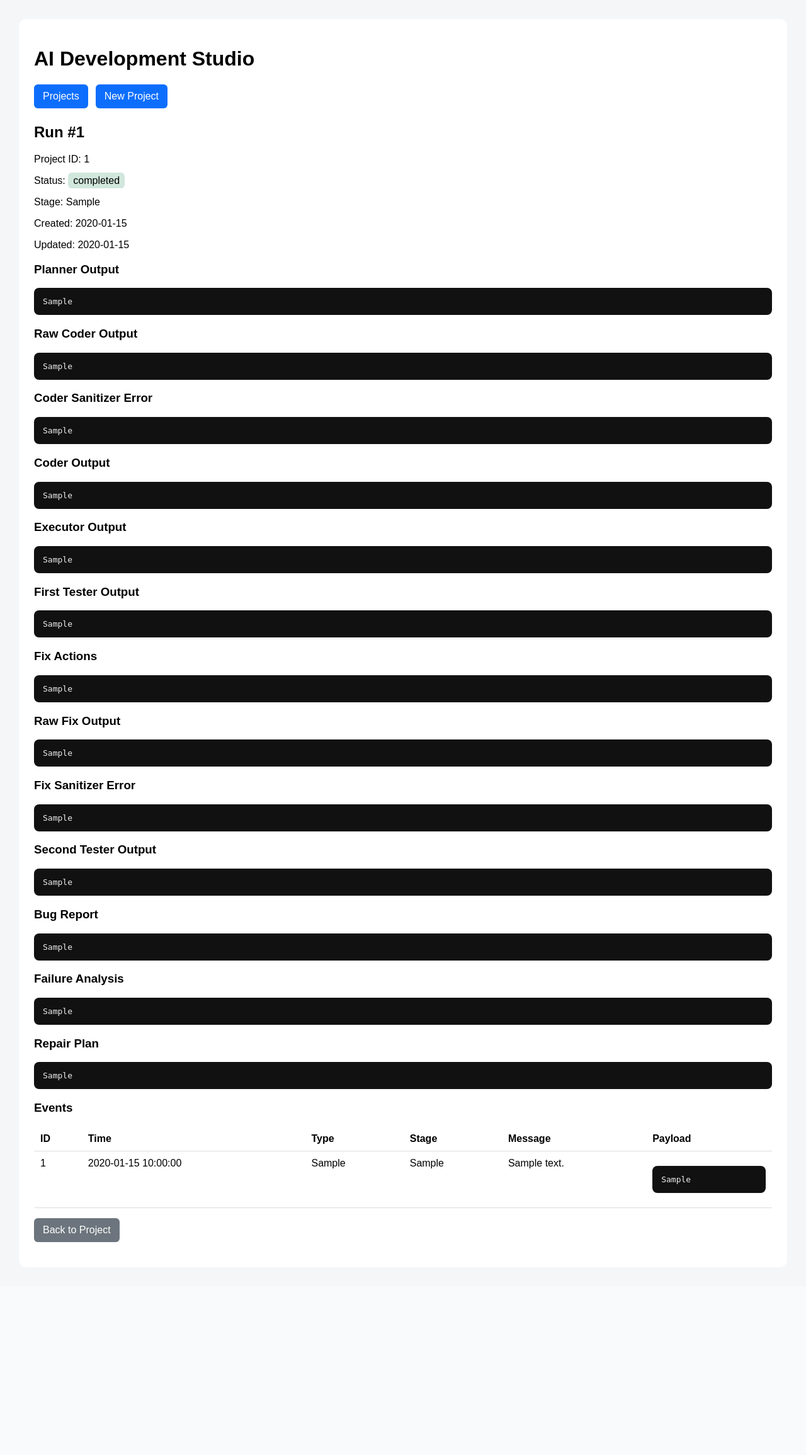
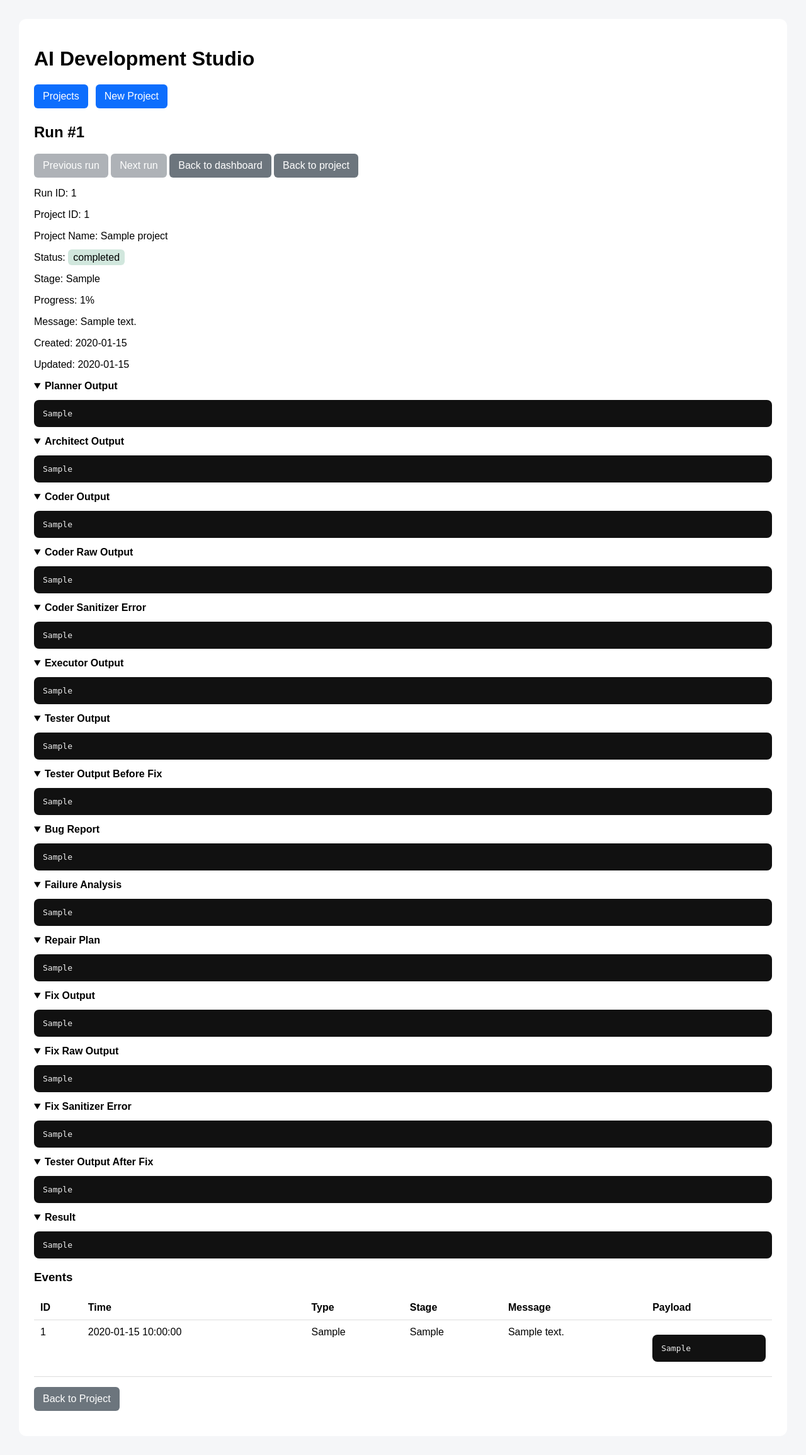
Before and after one commit to powern/ai_orchestrator, a Flask app: page /runs/1 in a window 1280 px wide. Shown: the whole page at 63% size. Before the commit the page ends 1972 px from the top, so only its background shows below. Run offline with Flask 3, Linux system fonts and the light colour scheme; tables that the repository leaves empty hold one stand-in row (values such as "Sample post").

Commit message:
P2.1-fix-retry-runtime-ui

```diff
--- a/studio/app.py
+++ b/studio/app.py
@@ -12,7 +12,13 @@ from studio.services.project_service import (
     get_project_summary,
     list_project_summaries,
 )
-from studio.services.run_service import create_run_if_not_active, get_run, list_runs_for_project
+from studio.services.run_service import (
+    create_run_if_not_active,
+    get_next_run,
+    get_previous_run,
+    get_run,
+    list_runs_for_project,
+)
 from studio.services.runtime_service import get_project_runtime
 
 app = Flask(__name__)
@@ -107,8 +113,20 @@ def run_detail(run_id):
     if run is None:
         abort(404)
 
+    project = get_project(run["project_id"])
+    runtime = get_project_runtime(run["project_id"])
+    previous_run = get_previous_run(run_id)
+    next_run = get_next_run(run_id)
     events = list_events(run_id)
-    return render_template("run_detail.html", run=run, events=events)
+    return render_template(
+        "run_detail.html",
+        run=run,
+        project=project,
+        runtime=runtime,
+        previous_run=previous_run,
+        next_run=next_run,
+        events=events,
+    )
 
 
 @app.get("/api/projects")
@@ -145,12 +163,26 @@ def api_run(run_id):
     if run is None:
         abort(404)
 
-    return jsonify({"run": row_to_dict(run)})
+    project = get_project(run["project_id"])
+    runtime = get_project_runtime(run["project_id"])
+    return jsonify(
+        {
+            "run": row_to_dict(run),
+            "project": row_to_dict(project),
+            "runtime": row_to_dict(runtime),
+            "events": [dict(row) for row in list_events(run_id)],
+        }
+    )
 
 
 @app.get("/api/runtime")
 def api_runtime():
-    return jsonify({"metrics": get_dashboard_metrics()})
+    return jsonify(
+        {
+            "metrics": get_dashboard_metrics(),
+            "projects": list_project_summaries(),
+        }
+    )
 
 
 @app.get("/api/events/<int:run_id>")
--- a/studio/config/settings.py
+++ b/studio/config/settings.py
@@ -30,6 +30,7 @@ SCHEDULER_POLL_INTERVAL_SECONDS = 5
 CODER_MAX_SANITIZE_ATTEMPTS = 2
 CODER_MAX_OUTPUT_RETRIES = 3
 FIX_MAX_SANITIZE_ATTEMPTS = 2
+FIX_MAX_OUTPUT_RETRIES = 2
 
 STAGE_PROGRESS = {
     "queued": 0,
--- a/studio/services/run_service.py
+++ b/studio/services/run_service.py
@@ -79,6 +79,34 @@ def get_run(run_id):
     with get_connection() as conn:
         return conn.execute(
             "SELECT * FROM runs WHERE id = ?",
+            (run_id,),
+        ).fetchone()
+
+
+def get_previous_run(run_id):
+    with get_connection() as conn:
+        return conn.execute(
+            """
+            SELECT *
+            FROM runs
+            WHERE id < ?
+            ORDER BY id DESC
+            LIMIT 1
+            """,
+            (run_id,),
+        ).fetchone()
+
+
+def get_next_run(run_id):
+    with get_connection() as conn:
+        return conn.execute(
+            """
+            SELECT *
+            FROM runs
+            WHERE id > ?
+            ORDER BY id ASC
+            LIMIT 1
+            """,
             (run_id,),
         ).fetchone()
 
--- a/studio/templates/base.html
+++ b/studio/templates/base.html
@@ -11,6 +11,7 @@
         .btn { display: inline-block; padding: 10px 14px; background: #0d6efd; color: white; text-decoration: none; border-radius: 6px; border: 0; cursor: pointer; }
         .btn-green { background: #198754; }
         .btn-secondary { background: #6c757d; }
+        .disabled { opacity: 0.55; cursor: default; }
         .status { padding: 4px 8px; border-radius: 6px; background: #eee; }
         .status-running { background: #fff3cd; }
         .status-completed { background: #d1e7dd; }
@@ -27,6 +28,9 @@
         textarea { height: 260px; }
         .error { color: #b00020; margin-bottom: 12px; }
         pre { white-space: pre-wrap; background: #111; color: #eee; padding: 14px; border-radius: 8px; }
+        details.stage-output { margin: 14px 0; }
+        details.stage-output summary { cursor: pointer; font-weight: bold; }
+        details.stage-output pre { max-height: 460px; overflow: auto; overflow-wrap: anywhere; }
         .muted { color: #666; }
     </style>
 </head>
@@ -37,32 +41,9 @@
         <a class="btn" href="/">Projects</a>
         <a class="btn" href="/projects/new">New Project</a>
     </div>
-    <main data-refresh-root>
+    <main>
     {% block content %}{% endblock %}
     </main>
 </div>
-<script>
-const refreshRoot = document.querySelector("[data-refresh-root]");
-if (refreshRoot) {
-    window.setInterval(async () => {
-        if (document.hidden) {
-            return;
-        }
-        try {
-            const response = await fetch(window.location.href, {
-                headers: { "X-Requested-With": "fetch" },
-            });
-            const text = await response.text();
-            const nextDocument = new DOMParser().parseFromString(text, "text/html");
-            const nextRoot = nextDocument.querySelector("[data-refresh-root]");
-            if (nextRoot) {
-                refreshRoot.innerHTML = nextRoot.innerHTML;
-            }
-        } catch (error) {
-            console.debug("Auto refresh skipped", error);
-        }
-    }, 5000);
-}
-</script>
 </body>
 </html>
--- a/studio/templates/run_detail.html
+++ b/studio/templates/run_detail.html
@@ -3,51 +3,58 @@
 {% block content %}
 <h2>Run #{{ run.id }}</h2>
 
-<p>Project ID: {{ run.project_id }}</p>
-<p>Status: <span class="status status-{{ run.status }}">{{ run.status }}</span></p>
-<p>Stage: {{ run.current_stage }}</p>
-<p>Created: {{ run.created_at }}</p>
-<p>Updated: {{ run.updated_at }}</p>
+<p>
+    {% if previous_run %}
+        <a class="btn btn-secondary" href="/runs/{{ previous_run.id }}">Previous run</a>
+    {% else %}
+        <span class="btn btn-secondary disabled">Previous run</span>
+    {% endif %}
+    {% if next_run %}
+        <a class="btn btn-secondary" href="/runs/{{ next_run.id }}">Next run</a>
+    {% else %}
+        <span class="btn btn-secondary disabled">Next run</span>
+    {% endif %}
+    <a class="btn btn-secondary" href="/">Back to dashboard</a>
+    <a class="btn btn-secondary" href="/projects/{{ run.project_id }}">Back to project</a>
+</p>
 
+<section class="run-summary">
+    <p>Run ID: {{ run.id }}</p>
+    <p>Project ID: {{ run.project_id }}</p>
+    <p>Project Name: {{ project.name if project else 'unknown' }}</p>
+    <p>Status: <span class="status status-{{ run.status }}">{{ run.status }}</span></p>
+    <p>Stage: {{ run.current_stage }}</p>
+    <p>Progress: {{ runtime.progress if runtime else 'empty' }}%</p>
+    <p>Message: {{ runtime.message if runtime and runtime.message else 'empty' }}</p>
+    <p>Created: {{ run.created_at }}</p>
+    <p>Updated: {{ run.updated_at }}</p>
+</section>
 
-<h3>Planner Output</h3>
-<pre>{{ run.planner_output or 'No planner output yet.' }}</pre>
+{% set output_sections = [
+    ('Planner Output', run.planner_output),
+    ('Architect Output', run.architect_output),
+    ('Coder Output', run.coder_output),
+    ('Coder Raw Output', run.coder_raw_output),
+    ('Coder Sanitizer Error', run.coder_sanitizer_error),
+    ('Executor Output', run.executor_output),
+    ('Tester Output', run.tester_output),
+    ('Tester Output Before Fix', run.tester_output_before_fix),
+    ('Bug Report', run.bug_report),
+    ('Failure Analysis', run.failure_analysis),
+    ('Repair Plan', run.repair_plan),
+    ('Fix Output', run.fix_output),
+    ('Fix Raw Output', run.fix_raw_output),
+    ('Fix Sanitizer Error', run.fix_sanitizer_error),
+    ('Tester Output After Fix', run.tester_output_after_fix),
+    ('Result', run.result)
+] %}
 
-<h3>Raw Coder Output</h3>
-<pre>{{ run.coder_raw_output or 'No raw coder output yet.' }}</pre>
-
-<h3>Coder Sanitizer Error</h3>
-<pre>{{ run.coder_sanitizer_error or 'No coder sanitizer error.' }}</pre>
-
-<h3>Coder Output</h3>
-<pre>{{ run.coder_output or 'No coder output yet.' }}</pre>
-
-<h3>Executor Output</h3>
-<pre>{{ run.executor_output or 'No executor output yet.' }}</pre>
-
-<h3>First Tester Output</h3>
-<pre>{{ run.tester_output_before_fix or run.tester_output or 'No tester output yet.' }}</pre>
-
-<h3>Fix Actions</h3>
-<pre>{{ run.fix_output or 'No fix output yet.' }}</pre>
-
-<h3>Raw Fix Output</h3>
-<pre>{{ run.fix_raw_output or 'No raw fix output yet.' }}</pre>
-
-<h3>Fix Sanitizer Error</h3>
-<pre>{{ run.fix_sanitizer_error or 'No fix sanitizer error.' }}</pre>
-
-<h3>Second Tester Output</h3>
-<pre>{{ run.tester_output_after_fix or 'No post-fix tester output yet.' }}</pre>
-
-<h3>Bug Report</h3>
-<pre>{{ run.bug_report or 'No bug report yet.' }}</pre>
-
-<h3>Failure Analysis</h3>
-<pre>{{ run.failure_analysis or 'No failure analysis yet.' }}</pre>
-
-<h3>Repair Plan</h3>
-<pre>{{ run.repair_plan or 'No repair plan yet.' }}</pre>
+{% for title, value in output_sections %}
+<details class="stage-output" open>
+    <summary>{{ title }}</summary>
+    <pre>{{ value or 'empty' }}</pre>
+</details>
+{% endfor %}
 
 <h3>Events</h3>
 
```
Also changed, not shown: studio/core/run_pipeline.py (+71 -24 lines), studio/core/stages.py (+33 -15 lines), studio/templates/index.html (+71 -20 lines), tests/test_api_routes.py (+4 -0 lines), tests/test_app_routes.py (+64 -1 lines), tests/test_fix_retry_state_machine.py (added, +180 -0 lines), tests/test_stages.py (+1 -1 lines).
